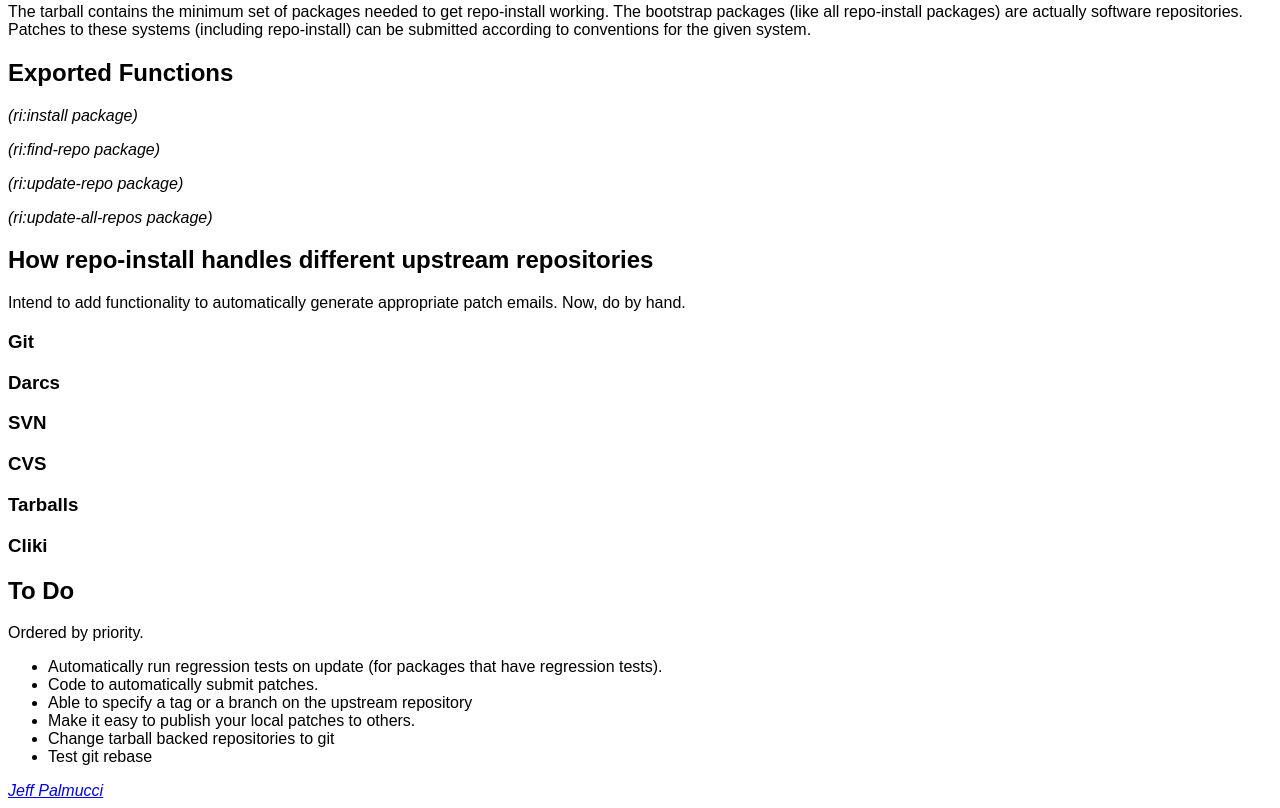
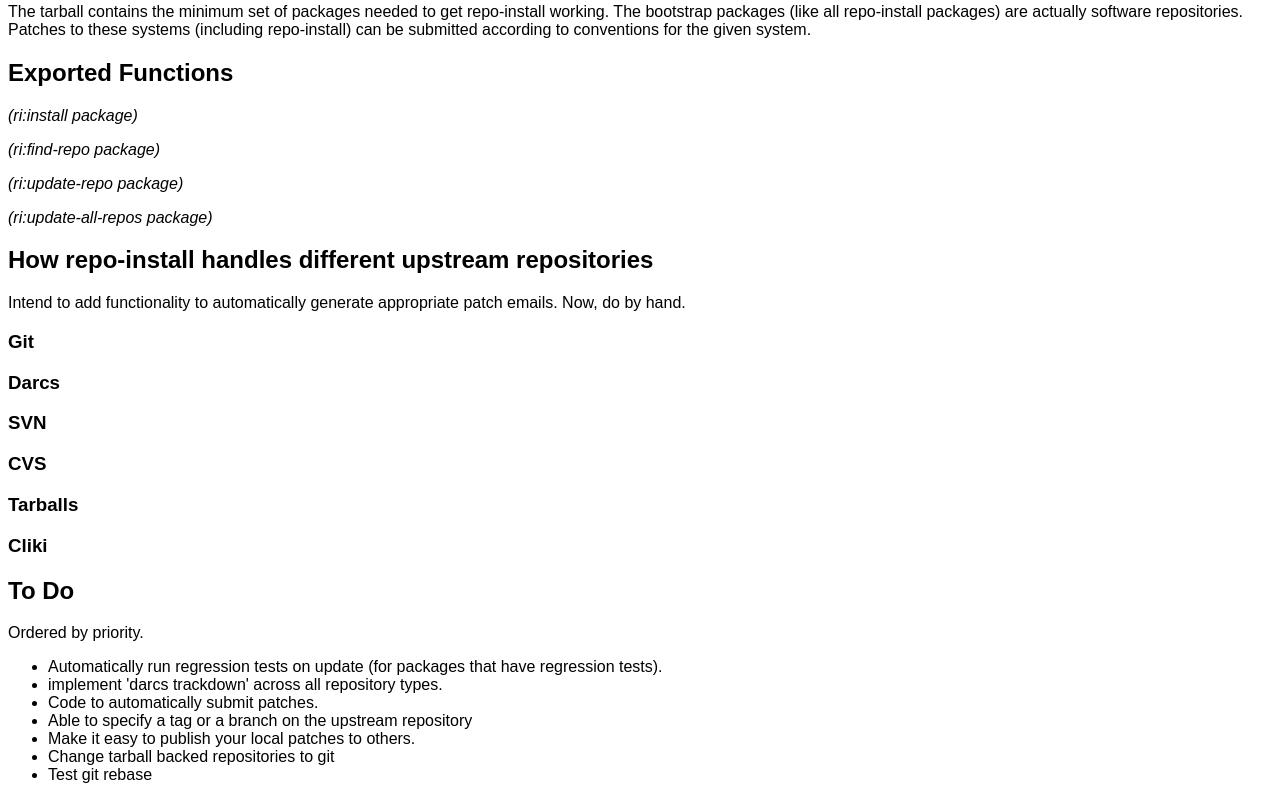
Before and after one commit to jpalmucci/repo-install, a plain HTML site: page readme.html in a window 1280 px wide. Shown: the part 678-1486 px from the top of the page. Drawn offline with Linux system fonts and the light colour scheme.

Commit message:
work on status operations

```diff
--- a/readme.html
+++ b/readme.html
@@ -62,14 +62,12 @@ Intend to add functionality to automatically generate appropriate patch emails.
       Ordered by priority.
       <ul>
 	<li>Automatically run regression tests on update (for packages that have regression tests).
+	<li>implement 'darcs trackdown' across all repository types.
 	<li>Code to automatically submit patches.
 	<li>Able to specify a tag or a branch on the upstream repository
 	<li>Make it easy to publish your local patches to others.
 	<li>Change tarball backed repositories to git
 	<li>Test git rebase
       </ul>
-      <address>
-	<a href="mailto:jpalmucci@csail.mit.edi">Jeff Palmucci</a>
-      </address>
   </body>
 </html>
```
Also changed, not shown: 2 other files.
